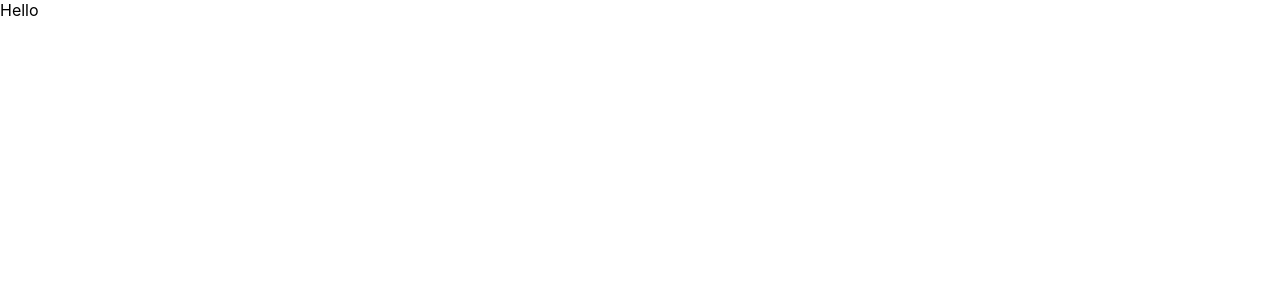
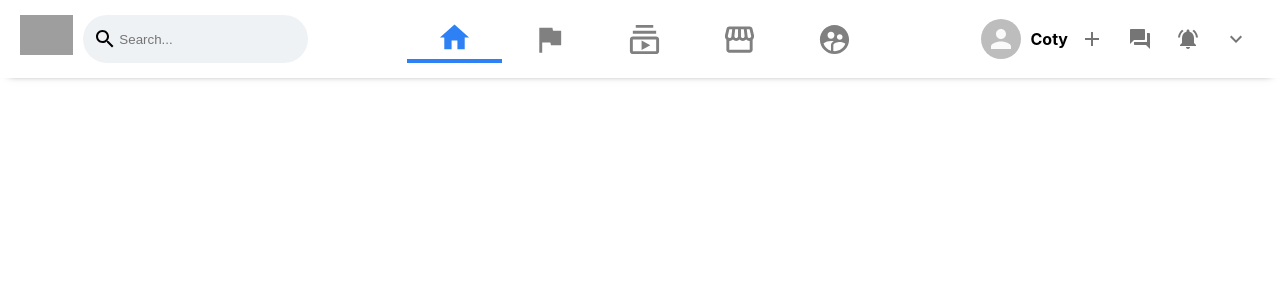
Before and after one commit to Coty10M/fb-clone, a React (Create React App) app: page / in a window 1280 px wide. Shown: the top 300 px of the page. Built offline with nearby package versions, Linux system fonts and the light colour scheme; grey boxes are pictures that could not be loaded.

Commit message:
added the header layout and styles

```diff
--- a/package.json
+++ b/package.json
@@ -3,6 +3,8 @@
   "version": "0.1.0",
   "private": true,
   "dependencies": {
+    "@material-ui/core": "^4.11.3",
+    "@material-ui/icons": "^4.11.2",
     "@testing-library/jest-dom": "^5.11.4",
     "@testing-library/react": "^11.1.0",
     "@testing-library/user-event": "^12.1.10",
--- a/src/App.js
+++ b/src/App.js
@@ -1,9 +1,10 @@
 import './App.css';
+import Header from './components/Header';
 
 function App() {
   return (
     <div className="app">
-      Hello
+      <Header />
     </div>
   );
 }
--- /dev/null
+++ b/src/components/Header.js
@@ -0,0 +1,69 @@
+import React from "react";
+import "../styles/header.css";
+import SearchIcon from "@material-ui/icons/Search";
+import HomeIcon from "@material-ui/icons/Home";
+import FlagIcon from "@material-ui/icons/Flag";
+import SubscriptionsOutlinedIcon from "@material-ui/icons/SubscriptionsOutlined";
+import SupervisedUserCircleIcon from "@material-ui/icons/SupervisedUserCircle";
+import StorefrontOutlinedIcon from "@material-ui/icons/StorefrontOutlined";
+import { Avatar, IconButton } from "@material-ui/core";
+import AddIcon from "@material-ui/icons/Add";
+import ForumIcon from "@material-ui/icons/Forum";
+import NotificationsActiveIcon from "@material-ui/icons/NotificationsActive";
+import ExpandMoreIcon from "@material-ui/icons/ExpandMore";
+
+function Header() {
+  return (
+    <div className="header">
+      <div className="header__left">
+        <img
+          src="https://upload.wikimedia.org/wikipedia/commons/thumb/5/51/Facebook_f_logo_%282019%29.svg/1920px-Facebook_f_logo_%282019%29.svg.png"
+          alt="logo"
+        />
+        <div className="header__input">
+          <SearchIcon />
+          <input type="text" placeholder="Search..."/>
+        </div>
+      </div>
+
+      <div className="header__center">
+        <div className="header__option header__option--active">
+          <HomeIcon fontSize="large" />
+        </div>
+        <div className="header__option">
+          <FlagIcon fontSize="large" />
+        </div>
+        <div className="header__option">
+          <SubscriptionsOutlinedIcon fontSize="large" />
+        </div>
+        <div className="header__option">
+          <StorefrontOutlinedIcon fontSize="large" />
+        </div>
+        <div className="header__option">
+          <SupervisedUserCircleIcon fontSize="large" />
+        </div>
+      </div>
+
+      <div className="header__right">
+        <div className="header__info">
+          <Avatar />
+          <h4>Coty</h4>
+        </div>
+        <IconButton>
+          <AddIcon />
+        </IconButton>
+        <IconButton>
+          <ForumIcon />
+        </IconButton>
+        <IconButton>
+          <NotificationsActiveIcon />
+        </IconButton>
+        <IconButton>
+          <ExpandMoreIcon />
+        </IconButton>
+      </div>
+    </div>
+  );
+}
+
+export default Header;
--- /dev/null
+++ b/src/styles/header.css
@@ -0,0 +1,83 @@
+.header {
+    padding: 15px 20px;
+    display: flex;
+    justify-content: space-between;
+
+    position: sticky;
+    background-color: white;
+    z-index: 100;
+    top: 0;
+    box-shadow: 0px 5px 8px -9px rgba(0, 0, 0, 0.75);
+}
+
+.header__left {
+    display: flex;
+    justify-content: space-evenly;
+}
+
+.header__input {
+    display: flex;
+    align-items: center;
+    background-color: #eff2f5;
+    padding: 10px;
+    margin-left: 10px;
+    border-radius: 999px;
+}
+
+.header__input > input{
+    border: none;
+    background-color: transparent;
+    outline-width: 0;
+}
+
+.header__left > img {
+    height: 40px;
+}
+
+.header__center {
+    display: flex;
+    flex: 1;
+    justify-content: center;
+}
+
+.header__option > .MuiSvgIcon-root {
+    color: gray;
+}
+
+.header__option:hover > .MuiSvgIcon-root {
+    color: #2e81f4;
+}
+
+.header__option {
+    display: flex;
+    align-items: center;
+    padding: 0px 30px;
+    cursor: pointer;
+}
+
+.header__option:hover{
+   background-color: #eff2f5;
+   border-radius: 10px;
+   border-bottom: none;
+}
+
+.header__option--active > .MuiSvgIcon-root {
+    color: #2e81f4
+}
+
+.header__option--active {
+    border-bottom: 4px solid #2e81f4;
+}
+
+.header__info {
+    display: flex;
+    align-items: center;
+}
+
+.header__info > h4 {
+    margin-left: 10px;
+}
+
+.header__right {
+    display: flex;
+}
```
Also changed, not shown: 2 other files (tests, documents, lock files or other folders).
